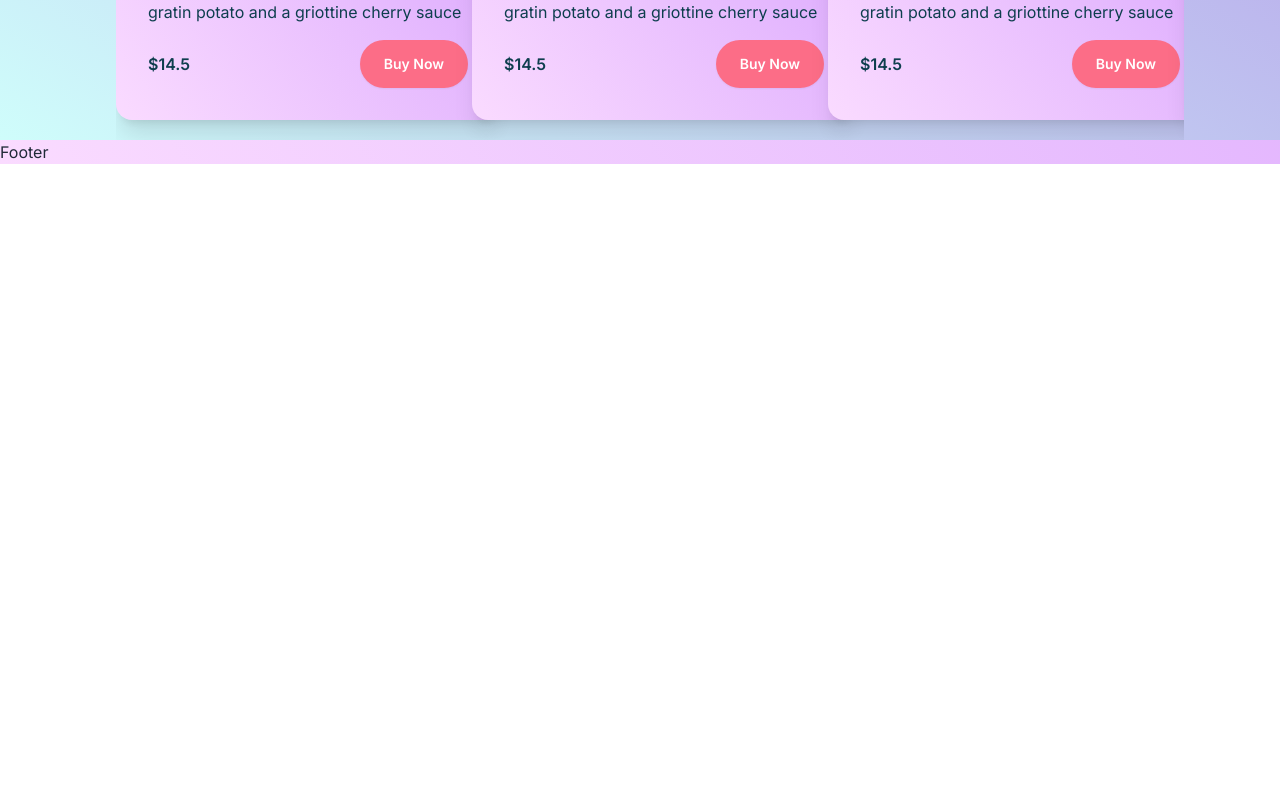
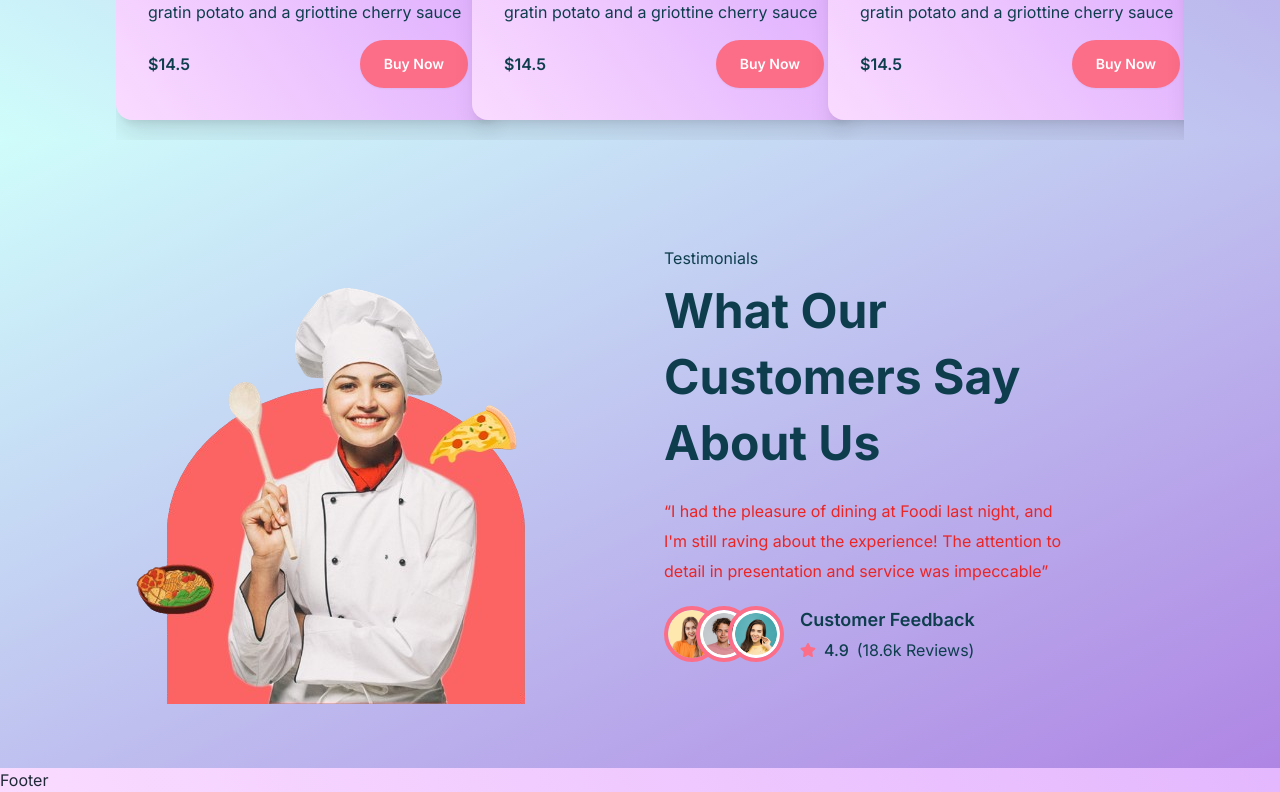
Before and after one commit to utkarsh032/Food_Stuff-Mern-Project, a React (Vite) app in the folder food-stuff_client/: page / in a window 1280 px wide. Shown: the part 1802-2594 px from the top of the page. Before the commit the page ends 1966 px from the top, so only its background shows below. Built offline with nearby package versions, Linux system fonts and the light colour scheme.

Commit message:
Testimonials

```diff
--- a/food-stuff_client/src/pages/Home/Home.jsx
+++ b/food-stuff_client/src/pages/Home/Home.jsx
@@ -2,6 +2,7 @@ import React from 'react'
 import Banner from '../../components/Banner'
 import Categories from './Categories'
 import SpecialDishes from './SpecialDishes'
+import Testimonials from './Testimonials'
 
 const Home = () => {
   return (
@@ -9,6 +10,7 @@ const Home = () => {
       <Banner />
       <Categories />
       <SpecialDishes />
+      <Testimonials />
     </div>
   )
 }
--- /dev/null
+++ b/food-stuff_client/src/pages/Home/Testimonials.jsx
@@ -0,0 +1,54 @@
+import React from 'react'
+import { FaStar } from "react-icons/fa";
+
+const Testimonials = () => {
+  return (
+    <div className="section-container py-16 bg-gradient-to-br from-[#CFFDFB] to-[#AF85E4] text-[#0E3E4E]">
+      <div className="flex flex-col md:flex-row items-center justify-between gap-12">
+        <div className="md:w-1/2">
+          <img src="/images/home/testimonials/testimonials.png" alt="testimonials" />
+        </div>
+        <div className="md:w-1/2">
+          <div className="text-left md:w-4/5">
+            <p className="subtitle">Testimonials</p>
+            <h2 className="title">What Our Customers Say About Us</h2>
+            <blockquote className="text-[#EB2424] my-5  leading-[30px]">
+              “I had the pleasure of dining at Foodi last night, and I'm still
+              raving about the experience! The attention to detail in
+              presentation and service was impeccable”
+            </blockquote>
+
+            {/* avater */}
+
+            <div className="flex items-center gap-4 flex-wrap">
+              <div className="avatar-group -space-x-6 rtl:space-x-reverse">
+                <div className="avatar border-4 border-[#FC6D87]">
+                  <div className="w-12 cursor-pointer">
+                    <img src="/images/home/testimonials/testimonial1.png" />
+                  </div>
+                </div>
+                <div className="avatar border-4 border-[#FC6D87]">
+                  <div className="w-12 cursor-pointer">
+                    <img src="/images/home/testimonials/testimonial2.png" />
+                  </div>
+                </div>
+                <div className="avatar border-4 border-[#FC6D87]">
+                  <div className="w-12 cursor-pointer">
+                    <img src="/images/home/testimonials/testimonial3.png" />
+                  </div>
+                </div>
+              </div>
+
+              <div className="space-y-1">
+                <h5 className="text-lg font-semibold">Customer Feedback</h5>
+                <div className="flex items-center gap-2"><FaStar className="text-[#FC6D87]" /> <span className="font-medium">4.9</span> <span className="text-[#0E3E4E]">(18.6k Reviews)</span></div>
+              </div>
+            </div>
+          </div>
+        </div>
+      </div>
+    </div>
+  )
+}
+
+export default Testimonials
```
Also changed, not shown: food-stuff_client/public/images/home/testimonials/testimonials.png.
